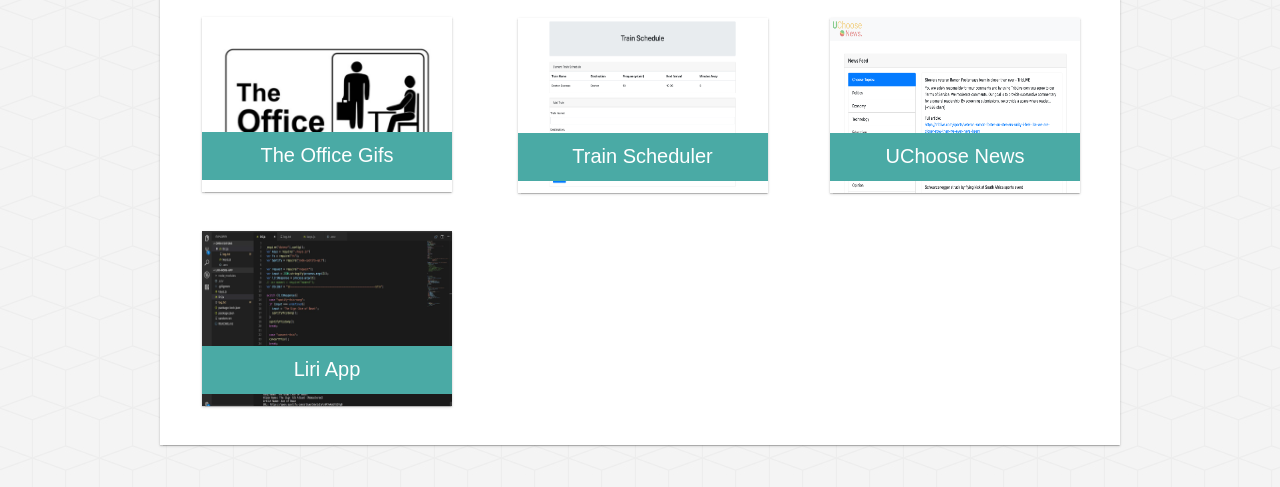
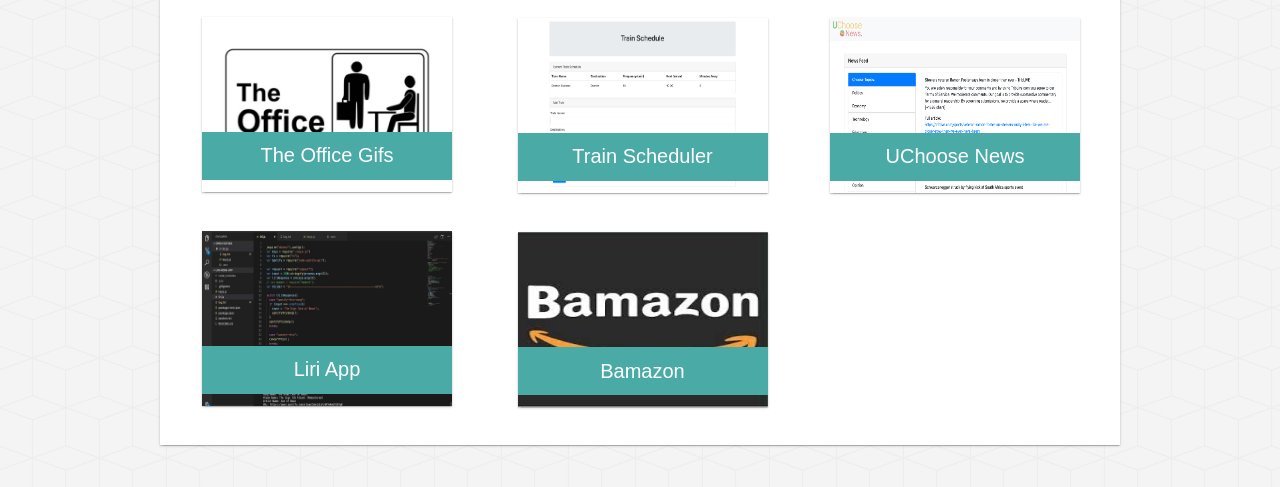
Before and after one commit to jeffpball/Basic-Portfolio, a plain HTML site: page portfolio.html in a window 1280 px wide. Shown: the part 455-942 px from the top of the page. Drawn offline with Linux system fonts and the light colour scheme.

Commit message:
Update portfolio

```diff
--- a/assets/css/style.css
+++ b/assets/css/style.css
@@ -201,18 +201,17 @@
     left: 670px;
 }
 
-#project6 {
-    position: relative;
-    top: -575px;
-    left: 670px;
-}
-
 #project7 {
     position: relative;
     top: -525px;
     left: 42px;
 }
 
+#project8 {
+    position: relative;
+    top: -686.5px;
+    left: 357.5px;
+}
 /* contact.html styles */
 
 /* Style inputs with type="text", select elements and textareas */
--- a/portfolio.html
+++ b/portfolio.html
@@ -78,6 +78,13 @@
             <figcaption>Liri App</figcaption>
         </figure>
 
+        <figure class="project" id="project8">
+            <a href="https://github.com/jeffpball/jeffpball.github.io/tree/master/Bamazon">
+                <img src="Bamazon/bamazon.jpeg" alt="Bamazon-app">
+            </a>
+            <figcaption>Bamazon</figcaption>
+        </figure>
+
     </section>
 
     <footer>&copy Copyright 2019</footer>
```
Also changed, not shown: Bamazon/bamazon.jpeg (added).
